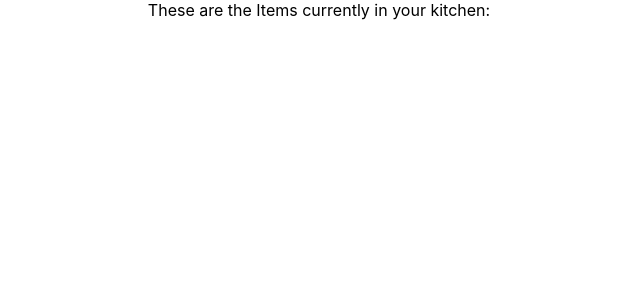
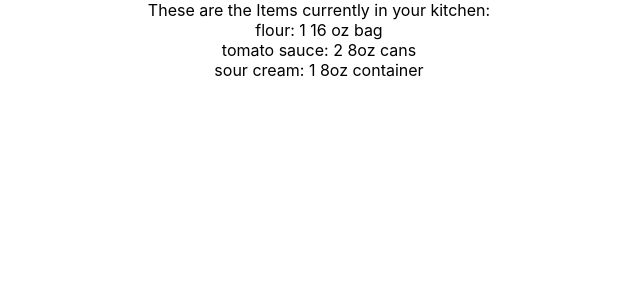
Before and after one commit to audra-tallman/kitchen-inventory, a React (Create React App) app: page / in a window 1280 px wide. Shown: the top 300 px of the page, without its empty margins (321-961 px from the left). Built offline with nearby package versions, Linux system fonts and the light colour scheme.

Commit message:
create sample data, update inventory list and item to properly display samples

```diff
--- a/src/components/Item.js
+++ b/src/components/Item.js
@@ -4,7 +4,7 @@ class Item extends Component {
   render() {
     return(
       <div>
-        {this.props.name}
+        {this.props.name}: {this.props.quantity}
       </div>
     )
   }
--- a/src/containers/InventoryList.js
+++ b/src/containers/InventoryList.js
@@ -1,11 +1,21 @@
 import React, { Component } from 'react';
-
+import Item from '../components/Item.js';
+import Samples from './samples.js'
 
 class InventoryList extends Component {
+
+  createList = () => {
+    return Samples.map((item, index) => <Item key={index}
+    name={item.name}
+    quantity={item.quantity}
+    />)
+  }
+
   render() {
-    return(
+    return (
       <div className="list">
       These are the Items currently in your kitchen:
+      {this.createList()}
       </div>
     )
   }
--- /dev/null
+++ b/src/containers/samples.js
@@ -0,0 +1,14 @@
+const Samples = [
+  {
+    name: 'flour',
+    quantity: '1 16 oz bag'
+  },
+  { name: 'tomato sauce',
+    quantity: '2 8oz cans'
+  },
+  { name: 'sour cream',
+    quantity: '1 8oz container'
+  }
+]
+
+export default Samples;
```
